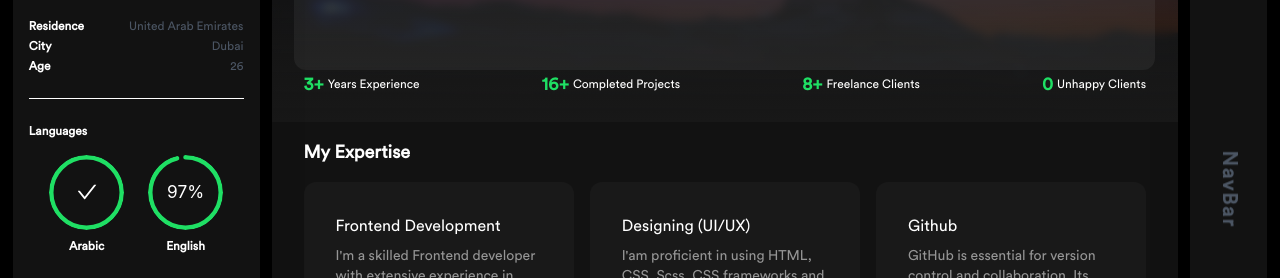
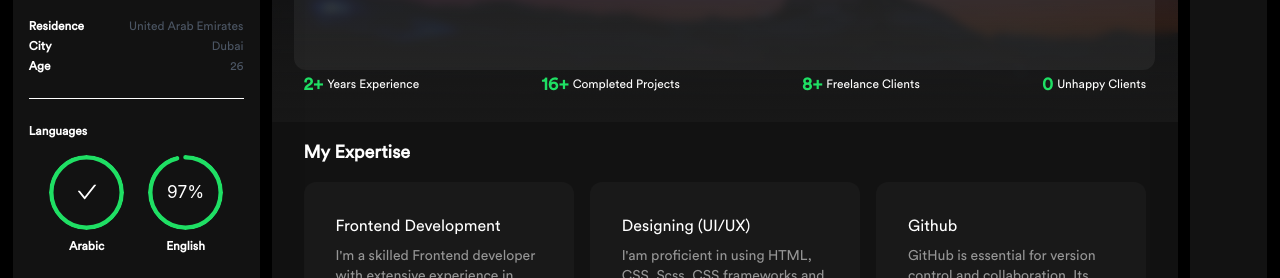
Before and after one commit to mghally999/mghally-portfolio, a Next.js app: page / in a window 1280 px wide. Shown: the part 211-489 px from the top of the page. Built offline with nearby package versions, Linux system fonts and the light colour scheme.

Commit message:
Updating Home Section

```diff
--- a/components/HomeComponents/Banner.jsx
+++ b/components/HomeComponents/Banner.jsx
@@ -65,7 +65,7 @@ const Banner = () => {
         <div className="grid grid-cols-2 gap-4 md:gap-0 md:flex items-center justify-between w-full px-4 xl:px-8 2xl:px-16">
           <div className="flex items-center gap-x-1">
             <span className="text-base md:text-lg text-Green font-bold">
-              3+
+              2+
             </span>
             <span className="text-xs text-Snow">Years Experience</span>
           </div>
--- a/pages/layout.js
+++ b/pages/layout.js
@@ -31,9 +31,8 @@ export default function Layout({ children }) {
       <div className='flex relative h-full justify-between gap-x-3'>
         {/* left most side */}
         <div
-          className={`w-64 h-screen left-0 lg:rounded-xl -top-10 lg:top-0 lg:left-0 lg:h-full overflow-hidden bg-DeepNightBlack shadow-2xl z-50 lg:flex flex-col  lg:relative ${
-            intro ? 'flex absolute' : 'hidden'
-          }`}>
+          className={`w-64 h-screen left-0 lg:rounded-xl -top-10 lg:top-0 lg:left-0 lg:h-full overflow-hidden bg-DeepNightBlack shadow-2xl z-50 lg:flex flex-col  lg:relative ${intro ? 'flex absolute' : 'hidden'
+            }`}>
           <Intro isOpen={intro} setIsOpen={setIntro} />
         </div>
         {/* overlay */}
@@ -52,7 +51,7 @@ export default function Layout({ children }) {
             </span>
           </div>
           <span className='absolute top-1/2 left-1/2 -translate-x-1/2 -translate-y-1/2 rotate-90 flex items-center justify-center text-center text-xl text-gray-600 font-extrabold tracking-widest'>
-            NavBar
+            {/* NavBar */}
           </span>
         </div>
         {<Nav isOpen={isOpen} setIsOpen={setIsOpen} />}
```
